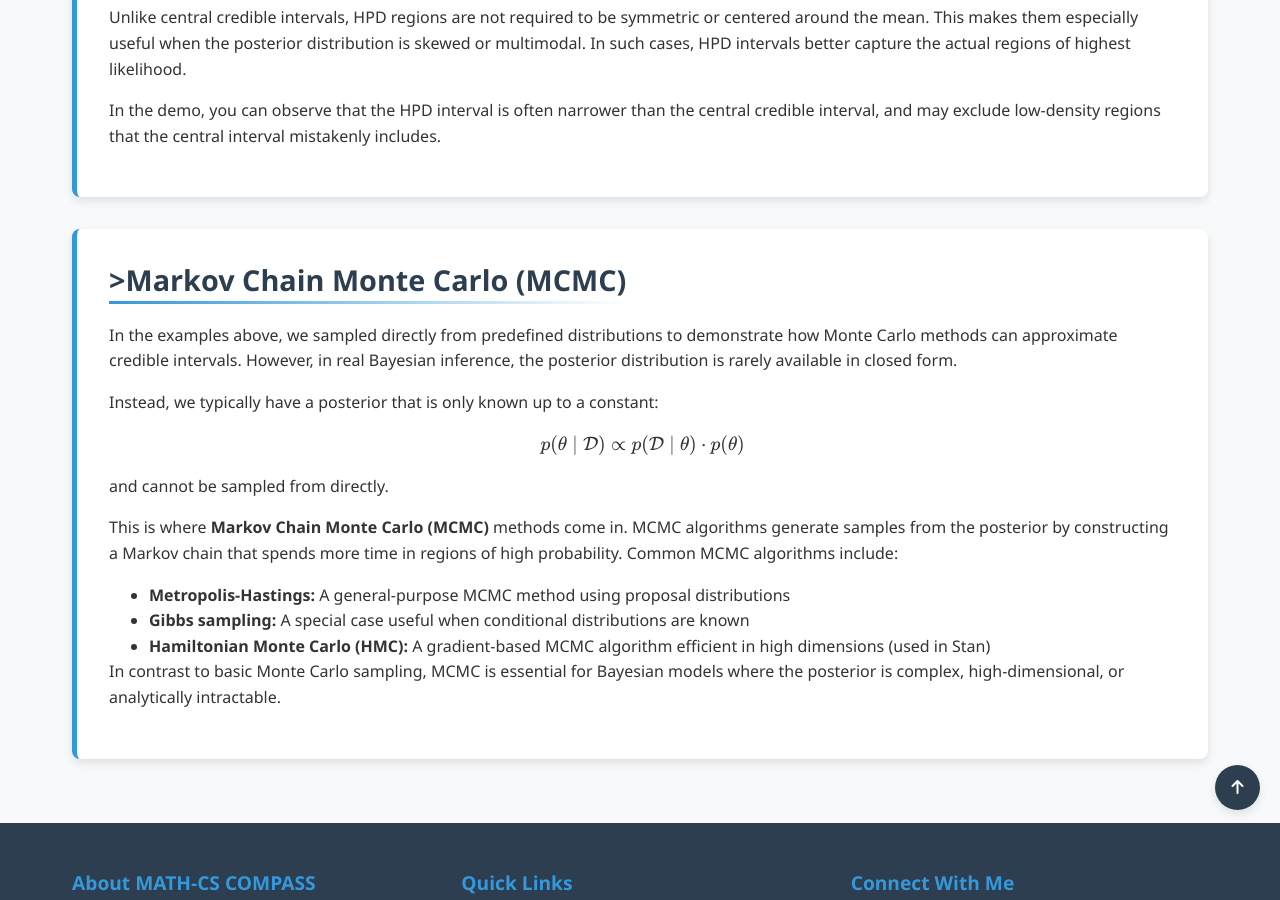
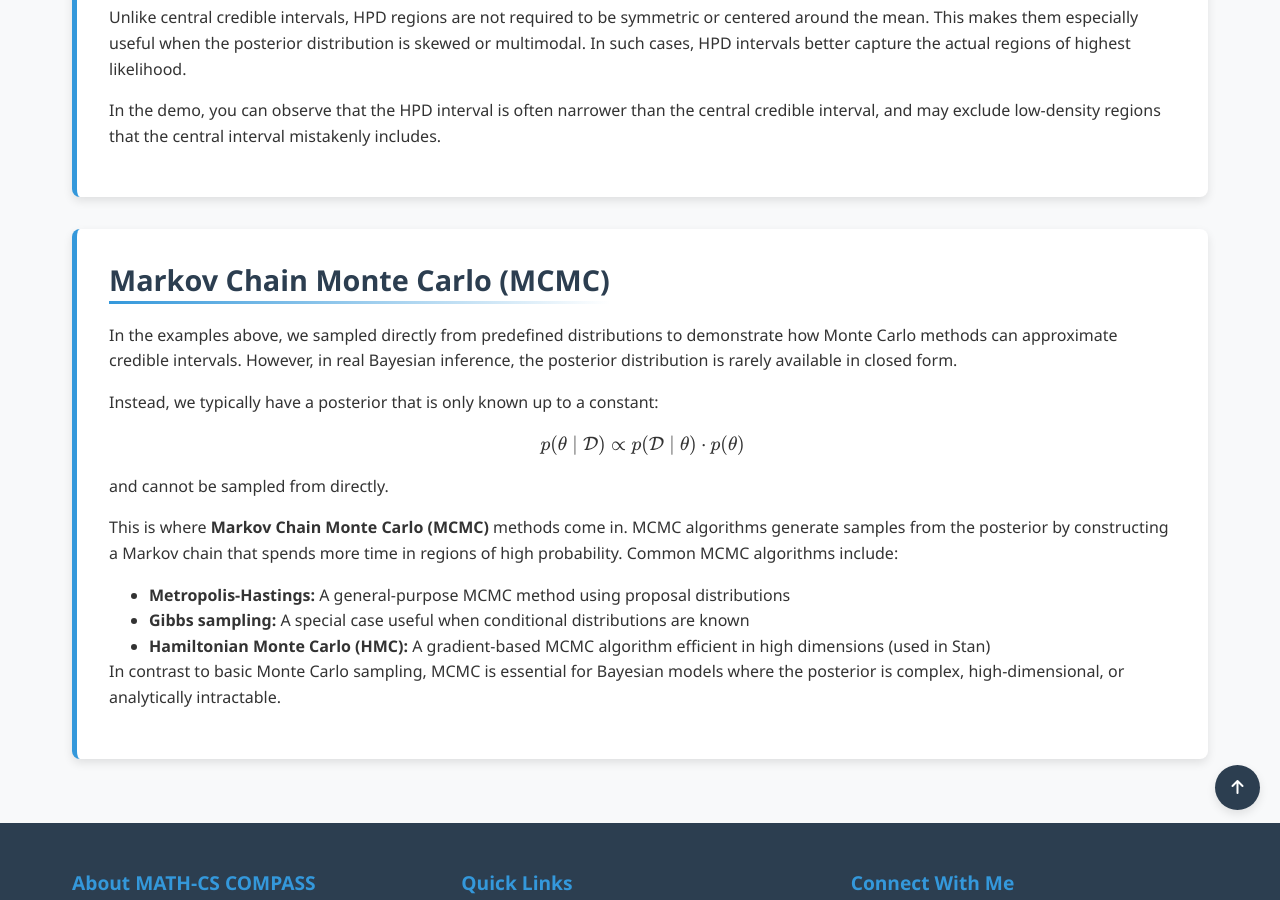
Before and after one commit to Yusukey01/yusukey01.github.io, a Jekyll site: the page built from Mathematics/Probability/monte_carlo.html, in a window 1280 px wide and 900 px high, scrolled down 4415 px. Built offline with Jekyll 4.4.1, drawn with Linux system fonts in a browser that asks for light colours.

```diff
--- a/Mathematics/Probability/monte_carlo.html
+++ b/Mathematics/Probability/monte_carlo.html
@@ -205,7 +205,7 @@ uses_python: false
             </section>
 
             <section id="MCMC" class="section-content">
-                <h2>>Markov Chain Monte Carlo (MCMC)</h2>
+                <h2>Markov Chain Monte Carlo (MCMC)</h2>
                 <p>
                     In the examples above, we sampled directly from predefined distributions to demonstrate how Monte Carlo methods
                     can approximate credible intervals. However, in real Bayesian inference, the posterior distribution
```
